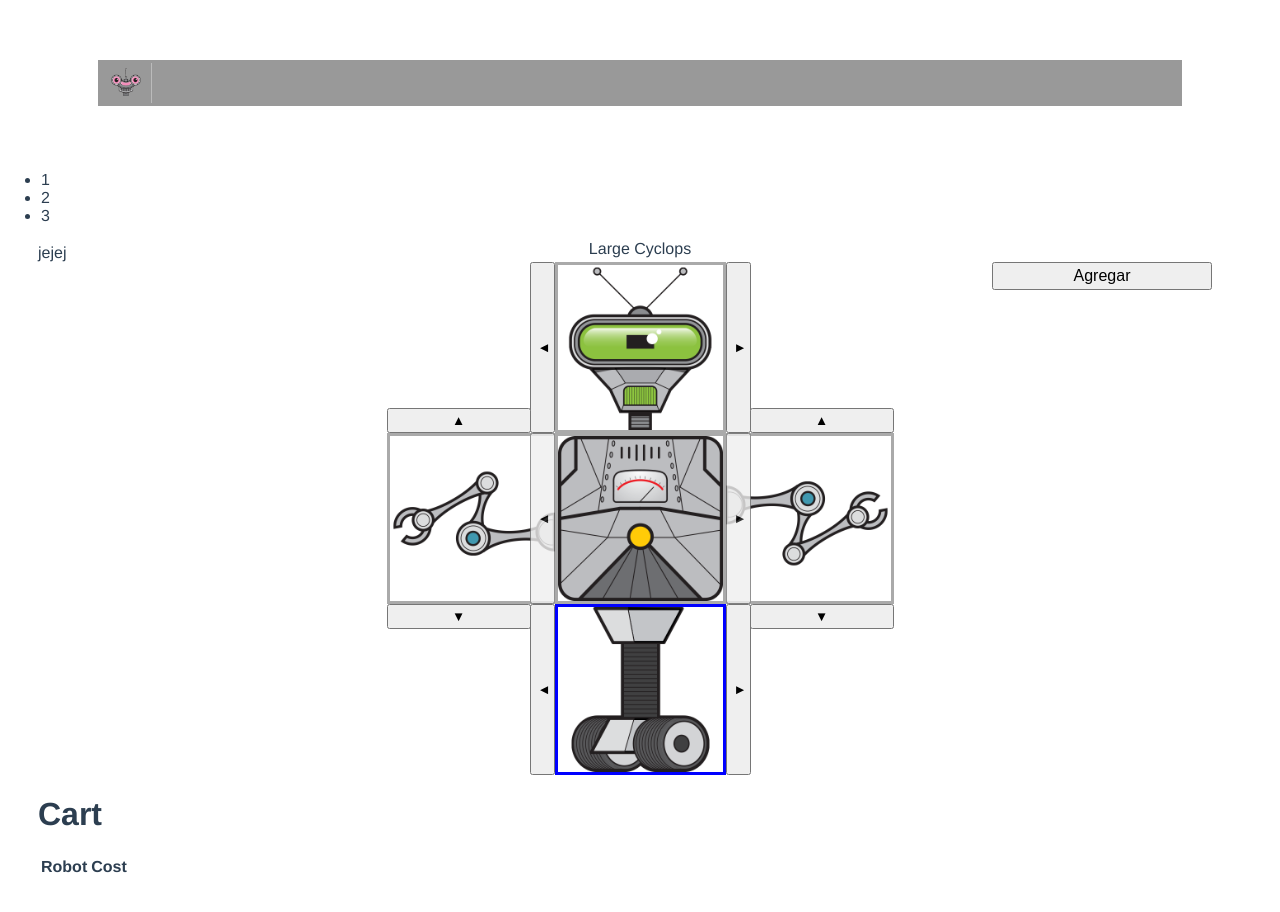
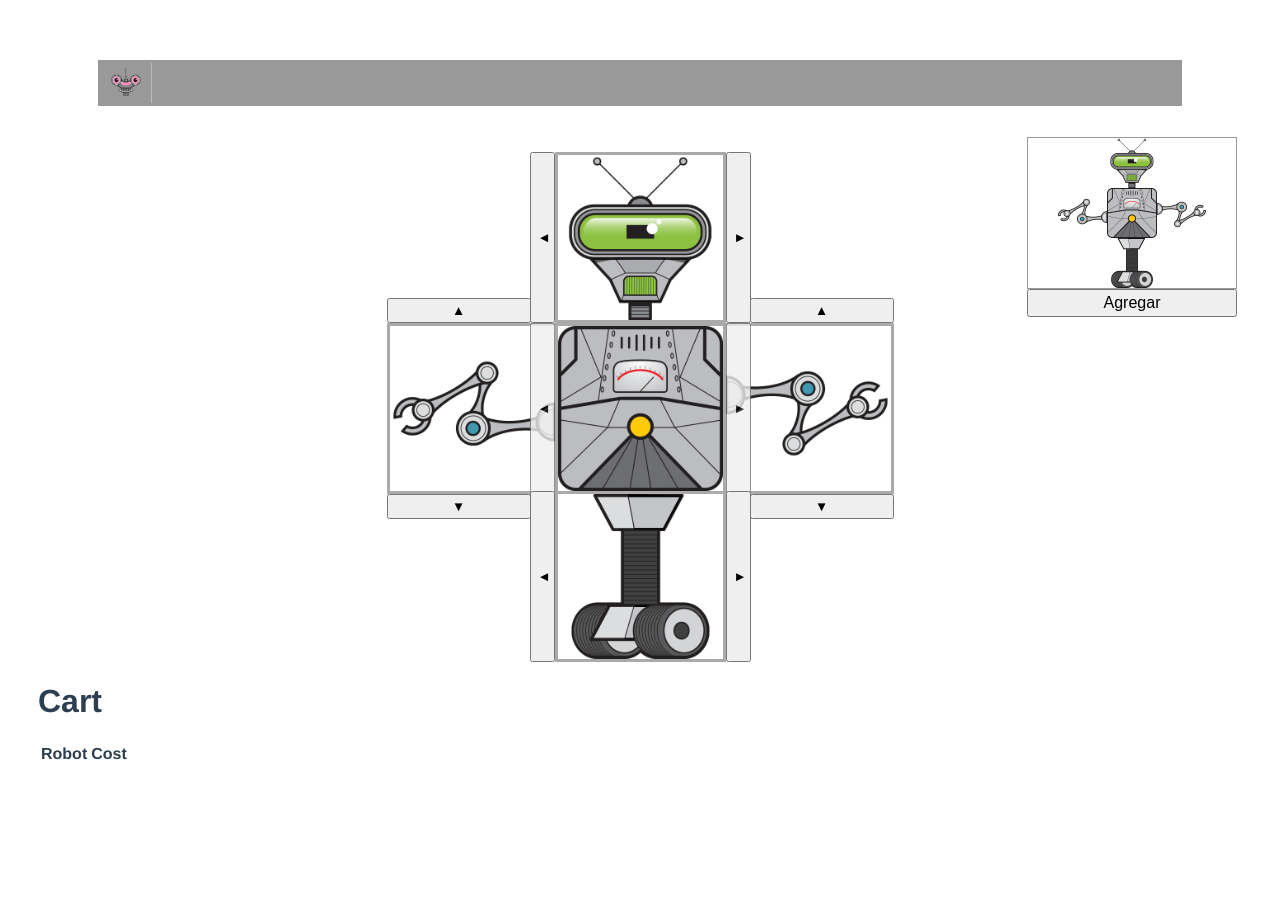
Before and after one commit to RoyRV/VueJS, a Vue app in the folder tuto3/build-a-bot/: page / in a window 1280 px wide. Shown: the top 912 px of the page. After the commit the page ends 804 px from the top, so only its background shows below. Built offline with nearby package versions, Linux system fonts and the light colour scheme.

Commit message:
emmit life cycle

```diff
--- a/tuto3/build-a-bot/src/App.vue
+++ b/tuto3/build-a-bot/src/App.vue
@@ -11,7 +11,7 @@
     </header>
     <main>
     <!-- <dashboard></dashboard> -->
-    <Test />
+    <!-- <Test /> -->
     <RobotBuilder />
     </main>
     <!-- <HelloWorld msg="Welcome to Your Vue.js App"/> -->
@@ -20,14 +20,16 @@
 
 <script>
 // import HelloWorld from './components/HelloWorld.vue';
-import Test from './home/components/Test.vue';
+// import Test from './home/components/Test.vue';
 import Dashboard from './home/Dashboard.vue';
+// import PartSelector from './build/components/PartSelector.vue';
 import RobotBuilder from './build/RobotBuilder.vue';
 export default {
   name: 'app',
   components: {
     RobotBuilder,
-    Test
+    // Test,
+    // PartSelector,
     // HelloWorld,
   },
 };
--- a/tuto3/build-a-bot/src/build/RobotBuilder.js
+++ b/tuto3/build-a-bot/src/build/RobotBuilder.js
@@ -1,92 +1,29 @@
 import availableParts from "../data/parts.js";
-function getPreviousValidIndex(index, length) {
-  let deprecatedIndex = index - 1;
-  return deprecatedIndex < 0 ? length - 1 : deprecatedIndex;
-}
-function getNextValidIndex(index, length) {
-  let incrementedIndex = index + 1;
-  return incrementedIndex > length - 1 ? 0 : incrementedIndex;
-}
 export default {
   name: "RobotBuilder",
-  mounted(){
-      console.log("component mounted");
+  mounted() {
+    console.log("component mounted");
   },
-  created(){
-      console.log("component created")
+  created() {
+    console.log("component created")
+  },
+  components: {
+    PartSelector
   },
   data() {
     return {
       availableParts,
-      selectedHeadIndex: 0,
-      selectedLeftArmIndex: 0,
-      selectedRightArmIndex: 0,
-      selectedTorsoIndex: 0,
-      selectedBaseIndex: 0,
-      cart: []
+      cart: [],
+      selectedRobot: {
+        head: {},
+        leftArm: {},
+        rightArm: {},
+        torso: {},
+        base: {}
+      }
     };
   },
   methods: {
-    selectNextHead() {
-      this.selectedHeadIndex = getNextValidIndex(
-        this.selectedHeadIndex,
-        availableParts.heads.length
-      );
-    },
-    selectPreviousHead() {
-      this.selectedHeadIndex = getPreviousValidIndex(
-        this.selectedHeadIndex,
-        availableParts.heads.length
-      );
-    },
-    selectNextLeftArm() {
-      this.selectedLeftArmIndex = getNextValidIndex(
-        this.selectedLeftArmIndex,
-        availableParts.arms.length
-      );
-    },
-    selectPreviousLeftArm() {
-      this.selectedLeftArmIndex = getPreviousValidIndex(
-        this.selectedLeftArmIndex,
-        availableParts.arms.length
-      );
-    },
-    selectNextRightArm() {
-      this.selectedRightArmIndex = getNextValidIndex(
-        this.selectedRightArmIndex,
-        availableParts.arms.length
-      );
-    },
-    selectPreviousRightArm() {
-      this.selectedRightArmIndex = getPreviousValidIndex(
-        this.selectedRightArmIndex,
-        availableParts.arms.length
-      );
-    },
-    selectNextTorso() {
-      this.selectedTorsoIndex = getNextValidIndex(
-        this.selectedTorsoIndex,
-        availableParts.torsos.length
-      );
-    },
-    selectPreviousTorso() {
-      this.selectedTorsoIndex = getPreviousValidIndex(
-        this.selectedTorsoIndex,
-        availableParts.torsos.length
-      );
-    },
-    selectNextBase() {
-      this.selectedBaseIndex = getNextValidIndex(
-        this.selectedBaseIndex,
-        availableParts.bases.length
-      );
-    },
-    selectPreviousBase() {
-      this.selectedBaseIndex = getPreviousValidIndex(
-        this.selectedBaseIndex,
-        availableParts.bases.length
-      );
-    },
     addToCart() {
       const robot = this.selectedRobot;
       const cost =
@@ -97,6 +34,9 @@ export default {
         robot.base.cost;
       let _robot = Object.assign({}, robot, { cost });
       this.cart.push(_robot);
+    },
+    handlePartSelected(){
+      console.log("handlePartSelected");
     }
   },
   computed: {
@@ -106,15 +46,6 @@ export default {
           ? "3px solid red"
           : "3px solid blue"
       };
-    },
-    selectedRobot() {
-      return {
-        head: availableParts.heads[this.selectedHeadIndex],
-        leftArm: availableParts.arms[this.selectedLeftArmIndex],
-        rightArm: availableParts.arms[this.selectedRightArmIndex],
-        torso: availableParts.torsos[this.selectedTorsoIndex],
-        base: availableParts.bases[this.selectedBaseIndex]
-      };
     }
   }
 };
--- a/tuto3/build-a-bot/src/build/RobotBuilder.vue
+++ b/tuto3/build-a-bot/src/build/RobotBuilder.vue
@@ -1,52 +1,60 @@
 <template>
   <div class="content">
-        <button class="add-to-cart" v-on:click="addToCart()" >
-            Agregar
-        </button>
+    <div class="preview">
+      <div class="preview-content">
         <div class="top-row">
-      <div class="top part" :class="{'sale-border':selectedRobot.head.onSale}">
-          <div class="robot-name">
+          <img :src="selectedRobot.head.src">
+        </div>
+        <div class="middle-row">
+          <img :src="selectedRobot.leftArm.src" class="rotate-left">
+          <img :src="selectedRobot.torso.src">
+          <img :src="selectedRobot.rightArm.src" class="rotate-right">
+        </div>
+        <div class="bottom-row">
+          <img :src="selectedRobot.base.src">
+        </div>
+      </div>
+       <button class="add-to-cart" v-on:click="addToCart()">Agregar</button>
+    </div>
+
+    <div class="top-row">
+      <!-- <div class="top part" :class="{'sale-border':selectedRobot.head.onSale}"> -->
+      <!-- <div class="robot-name">
                 {{selectedRobot.head.title}}
                 <span v-if="selectedRobot.head.onSale" class="sale">Sale!</span>
-          </div>
-        <img v-bind:src="selectedRobot.head.src" title="head"/>
-        <button class="prev-selector"
-                v-on:click="selectPreviousHead()">&#9668;
-        </button>
-        <button class="next-selector"
-                v-on:click="selectNextHead()">&#9658;
-        </button>
-      </div>
+      </div>-->
+      <PartSelector
+        :parts="availableParts.heads"
+        position="top"
+        @partSelected="part=>selectedRobot.head=part"
+      />
+      <!-- </div> -->
     </div>
     <div class="middle-row">
-      <div class="left part">
-        <img v-bind:src="selectedRobot.leftArm.src" title="left arm"/>
-        <button class="prev-selector"
-        v-on:click="selectPreviousLeftArm()">&#9650;
-        </button>
-        <button class="next-selector"
-         v-on:click="selectNextLeftArm()">&#9660;
-         </button>
-      </div>
-      <div class="center part">
-        <img v-bind:src="selectedRobot.torso.src"  title="left arm"/>
-        <button class="prev-selector"  v-on:click="selectPreviousTorso()">&#9668;</button>
-        <button class="next-selector"  v-on:click="selectNextTorso()">&#9658;</button>
-      </div>
-      <div class="right part">
-        <img  v-bind:src="selectedRobot.rightArm.src"  title="left arm"/>
-        <button class="prev-selector"  v-on:click="selectPreviousRightArm()">&#9650;</button>
-        <button class="next-selector"  v-on:click="selectNextRightArm()">&#9660;</button>
-      </div>
+      <PartSelector
+        :parts="availableParts.arms"
+        position="left"
+        @partSelected="part=>selectedRobot.leftArm=part"
+      />
+      <PartSelector
+        :parts="availableParts.torsos"
+        position="center"
+        @partSelected="part=>selectedRobot.torso=part"
+      />
+      <PartSelector
+        :parts="availableParts.arms"
+        position="right"
+        @partSelected="part=>selectedRobot.rightArm=part"
+      />
     </div>
     <div class="bottom-row">
-      <div class="bottom part" :style="headBorderStyle">
-        <img  v-bind:src="selectedRobot.base.src" title="left arm"/>
-        <button class="prev-selector" v-on:click="selectPreviousBase()">&#9668;</button>
-        <button class="next-selector" v-on:click="selectNextBase()">&#9658;</button>
+      <PartSelector
+        :parts="availableParts.bases"
+        position="bottom"
+        @partSelected="part=>selectedRobot.base=part"
+      />
     </div>
-    </div>
-      <div >
+    <div>
       <h1>Cart</h1>
       <div style="text-alingn:center">
         <table>
@@ -62,11 +70,197 @@
               <td>{{robot.cost}}</td>
             </tr>
           </tbody>
-          </table></div>
+        </table>
+      </div>
     </div>
   </div>
 </template>
 
-<script src="./RobotBuilder.js"></script>
+<script>
+import PartSelector from "./components/PartSelector.vue";
+import availableParts from "../data/parts.js";
+export default {
+  name: "RobotBuilder",
+  mounted() {
+    console.log("component mounted");
+  },
+  created() {
+    console.log("component created");
+  },
+  components: {
+    PartSelector
+  },
+  data() {
+    return {
+      availableParts,
+      cart: [],
+      selectedRobot: {
+        head: {},
+        leftArm: {},
+        rightArm: {},
+        torso: {},
+        base: {}
+      }
+    };
+  },
+  methods: {
+    addToCart() {
+      const robot = this.selectedRobot;
+      const cost =
+        robot.head.cost +
+        robot.leftArm.cost +
+        robot.rightArm.cost +
+        robot.torso.cost +
+        robot.base.cost;
+      let _robot = Object.assign({}, robot, { cost });
+      this.cart.push(_robot);
+    }
+  },
+  computed: {
+    headBorderStyle() {
+      return {
+        border: this.selectedRobot.head.onSale
+          ? "3px solid red"
+          : "3px solid blue"
+      };
+    }
+  }
+};
+</script>
 
-<style lang="scss" src="./RobotBuilder.scss"></style>
+<!-- <style lang="scss" src="./RobotBuilder.scss"></style> -->
+<style lang="scss">
+.robot-name {
+  position: absolute;
+  top: -25px;
+  text-align: center;
+  width: 100%;
+}
+.part {
+  position: relative;
+  width: 165px;
+  height: 165px;
+  border: 3px solid #aaa;
+  img {
+    width: 165px;
+  }
+}
+
+.top-row {
+  display: flex;
+  justify-content: space-around;
+}
+.middle-row {
+  display: flex;
+  justify-content: center;
+}
+.bottom-row {
+  display: flex;
+  justify-content: space-around;
+  border-top: none;
+}
+.head {
+  border-bottom: none;
+}
+.left {
+  border-right: none;
+}
+.right {
+  border-left: none;
+}
+.left img {
+  transform: rotate(-90deg);
+}
+.right img {
+  transform: rotate(90deg);
+}
+.bottom {
+  border-top: none;
+}
+.prev-selector {
+  position: absolute;
+  z-index: 1;
+  top: -3px;
+  left: -28px;
+  width: 25px;
+  height: 171px;
+}
+.next-selector {
+  position: absolute;
+  z-index: 1;
+  top: -3px;
+  right: -28px;
+  width: 25px;
+  height: 171px;
+}
+.center .prev-selector,
+.center .next-selector {
+  opacity: 0.8;
+}
+.left .prev-selector {
+  top: -28px;
+  left: -3px;
+  width: 144px;
+  height: 25px;
+}
+.left .next-selector {
+  top: auto;
+  bottom: -28px;
+  left: -3px;
+  width: 144px;
+  height: 25px;
+}
+.right .prev-selector {
+  top: -28px;
+  left: 24px;
+  width: 144px;
+  height: 25px;
+}
+.right .next-selector {
+  top: auto;
+  bottom: -28px;
+  left: 24px;
+  width: 144px;
+  height: 25px;
+}
+.right .next-selector {
+  right: -3px;
+}
+.sale {
+  color: red;
+}
+.content {
+  position: relative;
+}
+.add-to-cart {
+  position: absolute;
+  // right: 30px;
+  width: 210px;
+  padding: 3px;
+  font-size: 16px;
+}
+.sale-border {
+  border: 3px solid red;
+}
+.preview {
+  position: absolute;
+  top: -20px;
+  right: 0;
+  width: 210px;
+  height: 210px;
+  padding: 5px;
+}
+.preview-content {
+  border: 1px solid #999;
+}
+.preview img {
+  width: 50px;
+  height: 50px;
+}
+.rotate-right {
+  transform: rotate(90deg);
+}
+.rotate-left {
+  transform: rotate(-90deg);
+}
+</style>
--- /dev/null
+++ b/tuto3/build-a-bot/src/build/components/PartSelector.css
@@ -0,0 +1,104 @@
+.part {
+    position: relative;
+    width:165px;
+    height:165px;
+    border: 3px solid #aaa;
+  }
+  .sale {
+    position: absolute;
+    bottom: 5px;
+    right: 5px;
+    color: white;
+    background-color: red;
+    padding: 3px;
+  }
+  .part-title {
+    position: absolute;
+    width: 100%;
+    text-align: center;
+    font-size: 18px;
+    color: red;
+    padding-top: 5px;
+    top: -25px;
+  }
+  .part img {
+    width:165px;
+  }
+  .top {
+    border-bottom: none;
+  }
+  .left {
+    border-right: none;
+  }
+  .right {
+    border-left: none;
+  }
+  .bottom {
+    border-top: none;
+  }
+  .left img {
+    transform: rotate(-90deg);
+  }
+  .right img {
+    transform: rotate(90deg);
+  }
+  .prev-selector {
+    position: absolute;
+    z-index:1;
+    top: -3px;
+    left: -28px;
+    width: 25px;
+    height: 171px;
+  }
+  .next-selector {
+    position: absolute;
+    z-index:1;
+    top: -3px;
+    right: -28px;
+    width: 25px;
+    height: 171px;
+  }
+  .left .prev-selector:after,  .right .prev-selector:after{
+    content: '\25B2'
+  }
+  .left .next-selector:after, .right .next-selector:after {
+    content: '\25BC'
+  }
+  .top .prev-selector:after, .bottom .prev-selector:after, .center .prev-selector:after{
+    content: '\25C4'
+  }
+  .top .next-selector:after, .bottom .next-selector:after, .center .next-selector:after{
+    content: '\25BA'
+  }
+  .center .prev-selector, .center .next-selector {
+    opacity:0.8;
+  }
+  .left .prev-selector {
+    top: -28px;
+    left: -3px;
+    width: 144px;
+    height: 25px;
+  }
+  .left .next-selector {
+    top: auto;
+    bottom: -28px;
+    left: -3px;
+    width: 144px;
+    height: 25px;
+  }
+  .right .prev-selector {
+    top: -28px;
+    left: 24px;
+    width: 144px;
+    height: 25px;
+  }
+  .right .next-selector {
+    top: auto;
+    bottom: -28px;
+    left: 24px;
+    width: 144px;
+    height: 25px;
+  }
+  .highlight {
+    border: 1px solid red;
+  }
--- /dev/null
+++ b/tuto3/build-a-bot/src/build/components/PartSelector.js
@@ -0,0 +1,56 @@
+
+function getPreviousValidIndex(index, length) {
+    const deprecatedIndex = index - 1;
+    return deprecatedIndex < 0 ? length - 1 : deprecatedIndex;
+}
+function getNextValidIndex(index, length) {
+    const incrementedIndex = index + 1;
+    return incrementedIndex > length - 1 ? 0 : incrementedIndex;
+}
+export default {
+    props: {
+        'parts': {
+            type: Array,
+            required: true
+        },
+        'position': {
+            type: String,
+            required: true,
+            validator: (value) => {
+                return ['left', 'right', 'top', 'center', 'bottom'].includes(value);
+            }
+        }
+    },
+    name: "PartSelector",
+    data() {
+        return { selectedPartIndex: 0 };
+    },
+    computed: {
+        selectedPart() {
+            return this.parts[this.selectedPartIndex];
+        },
+    },
+    created(){
+        this.emitSelectedPart();
+    },
+    updated(){
+        this.emitSelectedPart();
+    },
+    methods: {
+        emitSelectedPart() {
+            this.$emit('partSelected',this.selectedPart);
+        },
+        selectNextPart() {
+            this.selectedPartIndex = getNextValidIndex(
+                this.selectedPartIndex,
+                this.parts.length,
+            );
+        },
+        selectPreviousPart() {
+            this.selectedPartIndex = getPreviousValidIndex(
+                this.selectedPartIndex,
+                this.parts.length,
+            );
+        },
+    },
+};
--- /dev/null
+++ b/tuto3/build-a-bot/src/build/components/PartSelector.vue
@@ -0,0 +1,50 @@
+<template>
+    <div class="part" :class="position">
+    <img :src="selectedPart.src" title="arm"/>
+    <button @click="selectPreviousPart()" class="prev-selector"></button>
+    <button @click="selectNextPart()" class="next-selector"></button>
+    <span class="sale" v-show="selectedPart.onSale">Sale!</span>
+  </div>
+</template>
+
+ <script src="./PartSelector.js"></script>
+<!--
+<script>
+import availableParts from '../data/parts';
+const parts = availableParts.heads;
+function getPreviousValidIndex(index, length) {
+  const deprecatedIndex = index - 1;
+  return deprecatedIndex < 0 ? length - 1 : deprecatedIndex;
+}
+function getNextValidIndex(index, length) {
+  const incrementedIndex = index + 1;
+  return incrementedIndex > length - 1 ? 0 : incrementedIndex;
+}
+export default {
+  data() {
+    return { selectedPartIndex: 0 };
+  },
+  computed: {
+    selectedPart() {
+      return parts[this.selectedPartIndex];
+    },
+  },
+  methods: {
+    selectNextPart() {
+      this.selectedPartIndex = getNextValidIndex(
+        this.selectedPartIndex,
+        parts.length,
+      );
+    },
+    selectPreviousPart() {
+      this.selectedPartIndex = getPreviousValidIndex(
+        this.selectedPartIndex,
+        parts.length,
+      );
+    },
+  },
+};
+</script>
+-->
+
+<style src="./PartSelector.css"></style>
```
Lines whose indentation alone changed are shown as unchanged.
